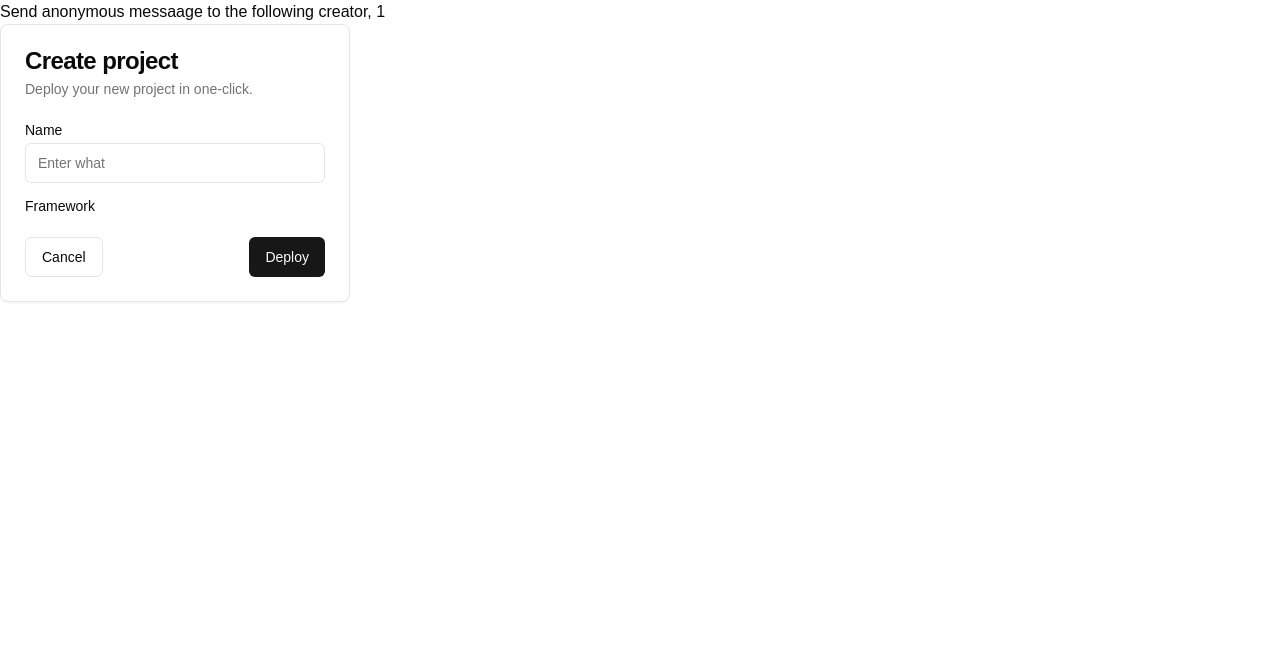
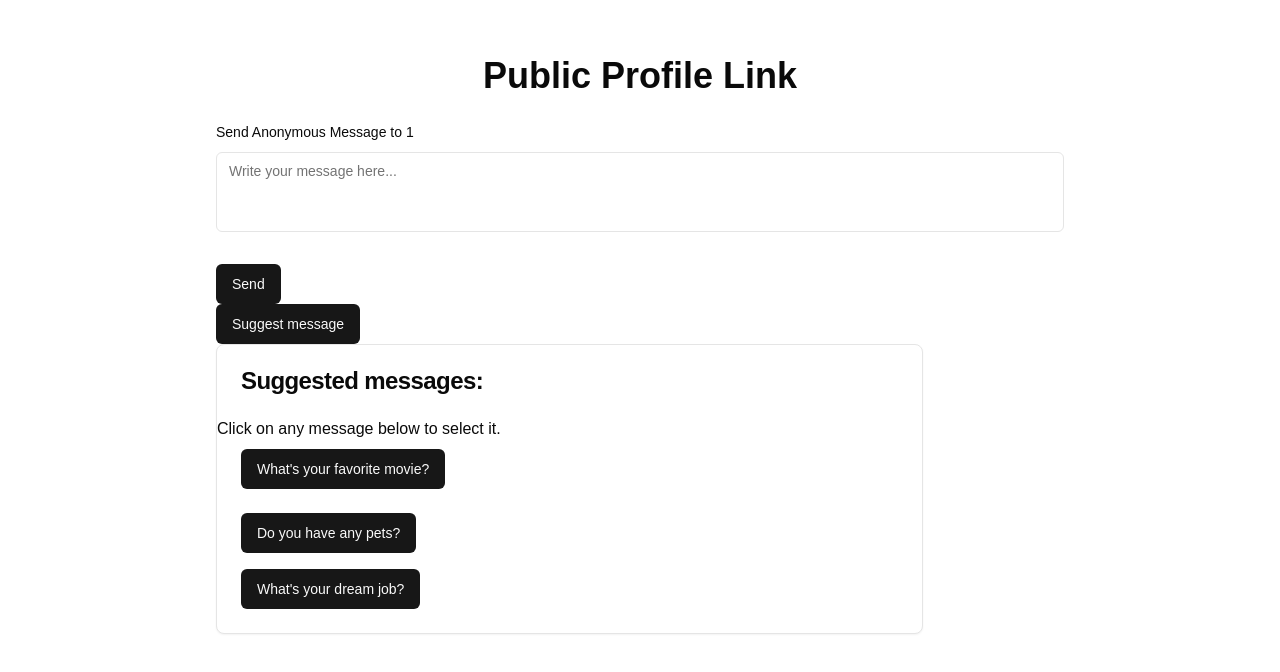
Before and after one commit to Preeth02/anonymous-message-nextjs, a Next.js app: page /u/1 in a window 1280 px wide. Shown: the top 672 px of the page. Built offline with nearby package versions, Linux system fonts and the light colour scheme.

Commit message:
add u/[username] page and fix bugs in suggest-messages

```diff
--- a/src/app/api/suggest-messages/route.ts
+++ b/src/app/api/suggest-messages/route.ts
@@ -12,7 +12,7 @@ export async function POST(req: Request) {
       prompt:
         "Create a list of three open-ended and engaging questions formatted as a single string and must be unique. Each question should be separated by '||'. These questions are for an anonymous social messaging platform, like Qooh.me, and should be suitable for a diverse audience. Avoid personal or sensitive topics, focusing instead on universal themes that encourage friendly interaction. For example, your output should be structured like this: 'What’s a hobby you’ve recently started?||If you could have dinner with any historical figure, who would it be?||What’s a simple thing that makes you happy?'. Ensure the questions are intriguing, foster curiosity, and contribute to a positive and welcoming conversational environment.",
       temperature: 1.5,
-      frequencyPenalty: 0.6,
+      frequencyPenalty: 1,
     });
     return Response.json(
       {
--- a/src/app/u/[username]/page.tsx
+++ b/src/app/u/[username]/page.tsx
@@ -1,48 +1,159 @@
 "use client";
 import { useParams } from "next/navigation";
-import React from "react";
+import React, { useState } from "react";
 import { Button } from "@/components/ui/button";
 import {
-  Card,
-  CardContent,
-  CardDescription,
-  CardFooter,
-  CardHeader,
-  CardTitle,
-} from "@/components/ui/card";
+  Form,
+  FormControl,
+  FormField,
+  FormItem,
+  FormLabel,
+  FormMessage,
+} from "@/components/ui/form";
+import { useForm } from "react-hook-form";
+import { zodResolver } from "@hookform/resolvers/zod";
+import { messageSchema } from "@/schema/messageSchema";
+import { Textarea } from "@/components/ui/textarea";
+import { z } from "zod";
+import axios, { AxiosError } from "axios";
+import { useToast } from "@/hooks/use-toast";
+import { Loader2 } from "lucide-react";
+import { Card, CardContent, CardHeader, CardTitle } from "@/components/ui/card";
 import { Input } from "@/components/ui/input";
 import { Label } from "@/components/ui/label";
+import { ApiResponse } from "@/types/ApiResponse";
+
+const splChar = "||";
+
+const makeArr = (message: string): string[] => {
+  return message.split(splChar);
+};
+
+const initialMessageString =
+  "What's your favorite movie?||Do you have any pets?||What's your dream job?";
 
 const page = () => {
   const { username } = useParams();
+  const form = useForm<z.infer<typeof messageSchema>>({
+    resolver: zodResolver(messageSchema),
+  });
+
+  const [suggestedMessages, setSuggestedMessages] = useState("");
+  const [loading, setLoading] = useState(false);
+  const [isloading, setIsLoading] = useState(false);
+
+  const { toast } = useToast();
+  // const content = form.watch("content");
+
+  const sendToTextArea = (message: string) => {
+    form.setValue("content", message);
+  };
+
+  const suggestMessageMethod = async () => {
+    setIsLoading(true);
+    try {
+      const getSuggestedMessage = await axios.post("/api/suggest-messages");
+      // console.log(getSuggestedMessage);
+      setSuggestedMessages(getSuggestedMessage.data.suggestedMessages);
+    } catch (error) {
+      const axiosError = error as AxiosError<ApiResponse>;
+      toast({
+        title: "Error",
+        description: axiosError.response?.data.message,
+        variant: "destructive",
+      });
+    } finally {
+      setIsLoading(false);
+    }
+  };
+  const onSubmit = async (data: z.infer<typeof messageSchema>) => {
+    setLoading(false);
+    try {
+      const getSuggestedMessage = await axios.post("/api/send-messages", {
+        content: data.content,
+        username,
+      });
+      toast({
+        title: "Success",
+        description: "Your message has been sent to the creator.",
+      });
+      form.reset({content:""});
+    } catch (error) {
+      const axiosError = error as AxiosError<ApiResponse>;
+      toast({
+        title: "Error",
+        description: axiosError.response?.data.message,
+        variant: "destructive",
+      });
+    } finally {
+      setLoading(false);
+    }
+  };
+
   return (
-    <div>
-      <h1>Send anonymous messaage to the following creator, {username}</h1>
+    <div className="container mx-auto my-8 p-6 bg-white rounded max-w-4xl">
+      <h1 className="text-4xl font-bold mb-6 text-center">
+        Public Profile Link
+      </h1>
       <div>
-        <Card className="w-[350px]">
+        <Form {...form}>
+          <form onSubmit={form.handleSubmit(onSubmit)} className="space-y-8">
+            <FormField
+              control={form.control}
+              name="content"
+              render={({ field }) => (
+                <FormItem>
+                  <FormLabel>Send Anonymous Message to {username}</FormLabel>
+                  <FormControl>
+                    <Textarea
+                      placeholder="Write your message here..."
+                      {...field}
+                      className="resize-none"
+                    />
+                  </FormControl>
+
+                  <FormMessage />
+                </FormItem>
+              )}
+            />
+            {loading ? (
+              <Button disabled>
+                <Loader2 className="animate-spin">Please wait</Loader2>
+              </Button>
+            ) : (
+              <Button type="submit" disabled={loading}>
+                Send
+              </Button>
+            )}
+          </form>
+        </Form>
+      </div>
+      <div>
+        <Button onClick={suggestMessageMethod} disabled={isloading}>
+          Suggest message
+        </Button>
+        <Card className="w-5/6">
           <CardHeader>
-            <CardTitle>Create project</CardTitle>
-            <CardDescription>
-              Deploy your new project in one-click.
-            </CardDescription>
+            <CardTitle>Suggested messages: </CardTitle>
           </CardHeader>
-          <CardContent>
-            <form>
-              <div className="grid w-full items-center gap-4">
-                <div className="flex flex-col space-y-1.5">
-                  <Label htmlFor="name">Name</Label>
-                  <Input id="name" placeholder="Enter what" />
-                </div>
-                <div className="flex flex-col space-y-1.5">
-                  <Label htmlFor="framework">Framework</Label>
-                </div>
-              </div>
-            </form>
+          <p>Click on any message below to select it.</p>
+          <CardContent className="flex flex-col space-y-4">
+            {suggestedMessages.length > 0
+              ? makeArr(suggestedMessages).map((message, index) => (
+                  <div className="flex my-2" key={index}>
+                    <Button onClick={() => sendToTextArea(message)}>
+                      {message}
+                    </Button>
+                  </div>
+                ))
+              : makeArr(initialMessageString).map((message, index) => (
+                  <div className="flex my-2" key={index}>
+                    <Button onClick={() => sendToTextArea(message)}>
+                      {message}
+                    </Button>
+                  </div>
+                ))}
           </CardContent>
-          <CardFooter className="flex justify-between">
-            <Button variant="outline">Cancel</Button>
-            <Button>Deploy</Button>
-          </CardFooter>
         </Card>
       </div>
     </div>
--- /dev/null
+++ b/src/components/ui/textarea.tsx
@@ -0,0 +1,22 @@
+import * as React from "react"
+
+import { cn } from "@/lib/utils"
+
+const Textarea = React.forwardRef<
+  HTMLTextAreaElement,
+  React.ComponentProps<"textarea">
+>(({ className, ...props }, ref) => {
+  return (
+    <textarea
+      className={cn(
+        "flex min-h-[80px] w-full rounded-md border border-input bg-background px-3 py-2 text-base ring-offset-background placeholder:text-muted-foreground focus-visible:outline-none focus-visible:ring-2 focus-visible:ring-ring focus-visible:ring-offset-2 disabled:cursor-not-allowed disabled:opacity-50 md:text-sm",
+        className
+      )}
+      ref={ref}
+      {...props}
+    />
+  )
+})
+Textarea.displayName = "Textarea"
+
+export { Textarea }
```
